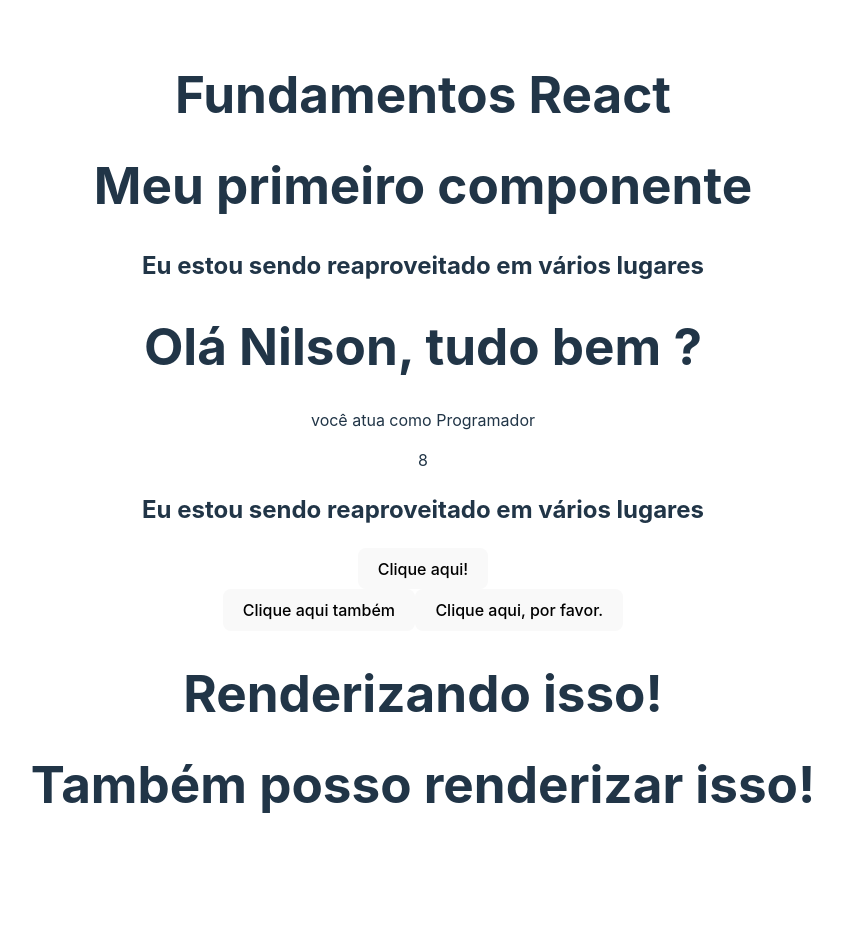
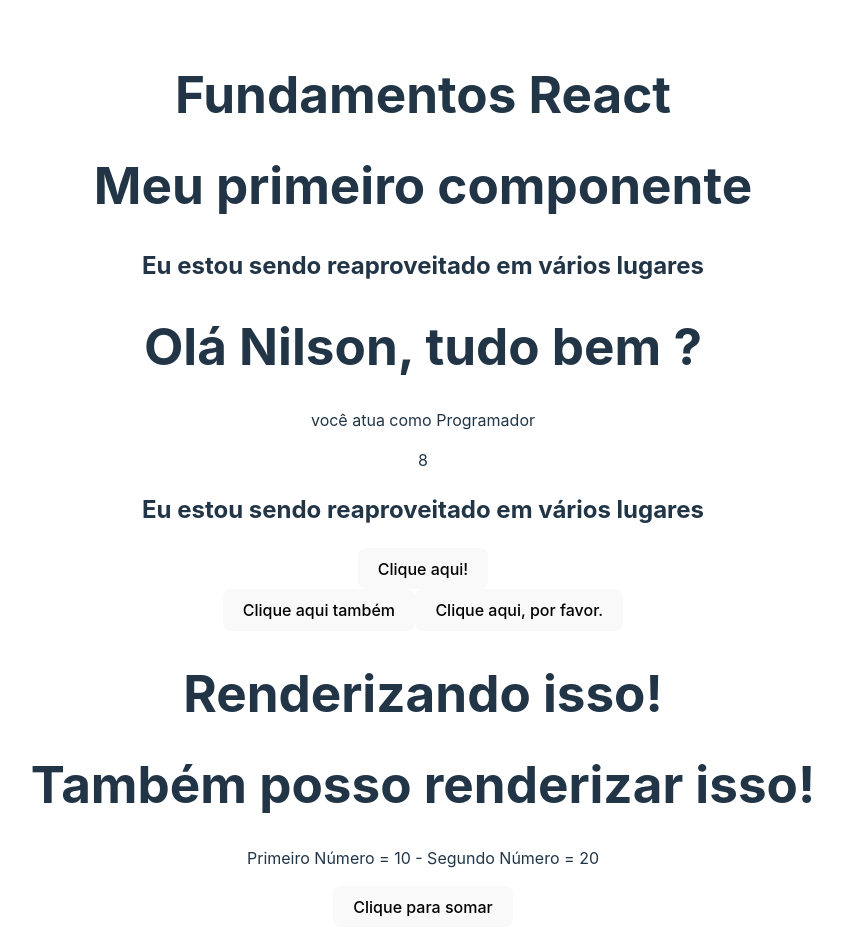
Before and after one commit to NFPereira/Cursos, a React (Vite) app in the folder REACTJS/React_Do_Zero_A_Maestria/Arquivos/2_FUNDAMENTOS/fundamentos/: page / in a window 1280 px wide. Shown: the top 952 px of the page, without its empty margins (217-1059 px from the left). Before the commit the page ends 878 px from the top, so only its background shows below. Built offline with nearby package versions, Linux system fonts and the light colour scheme.

Commit message:
Desafio 2

```diff
--- a/REACTJS/React_Do_Zero_A_Maestria/Arquivos/2_FUNDAMENTOS/fundamentos/src/App.jsx
+++ b/REACTJS/React_Do_Zero_A_Maestria/Arquivos/2_FUNDAMENTOS/fundamentos/src/App.jsx
@@ -8,6 +8,7 @@ import FirstComponets from './components/FirstComponets';
 import TemplateExpression from './components/TemplateExpression';
 import MyComponent from './components/MyComponent';
 import Events from './components/Events';
+import Challenge from './components/Challenge';
 
 const App = () => {
   return (
@@ -17,6 +18,7 @@ const App = () => {
       <TemplateExpression />
       <MyComponent />
       <Events />
+      <Challenge />
     </div>
   )
 }
--- /dev/null
+++ b/REACTJS/React_Do_Zero_A_Maestria/Arquivos/2_FUNDAMENTOS/fundamentos/src/components/Challenge.jsx
@@ -0,0 +1,19 @@
+import React from 'react'
+
+const Challenge = () => {
+   const number1 = 10;
+   const number2 = 20;
+
+   const handleSome = (number1, number2) => {
+      console.log(number1 + number2);
+   }
+
+  return (
+    <div>
+      <p>Primeiro Número = {number1} - Segundo Número = {number2}</p>
+      <button onClick={() => handleSome(number1, number2)}>Clique para somar</button>
+    </div>
+  )
+}
+
+export default Challenge
```
